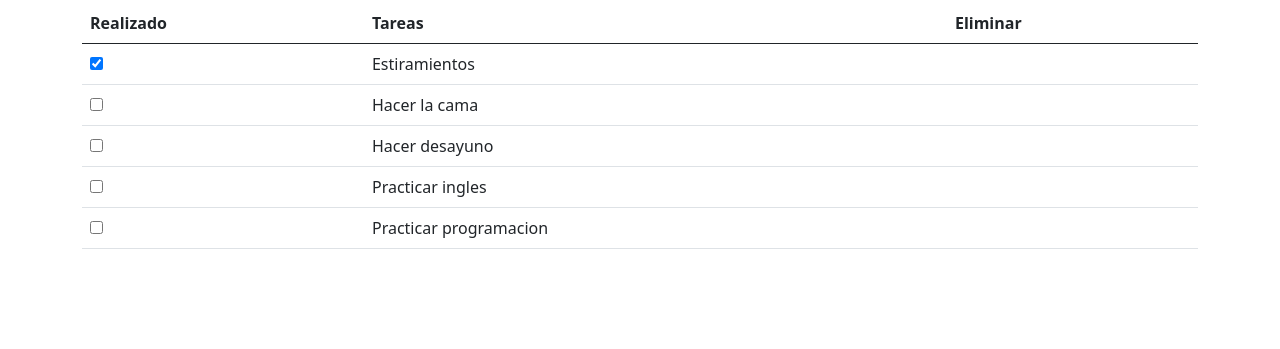
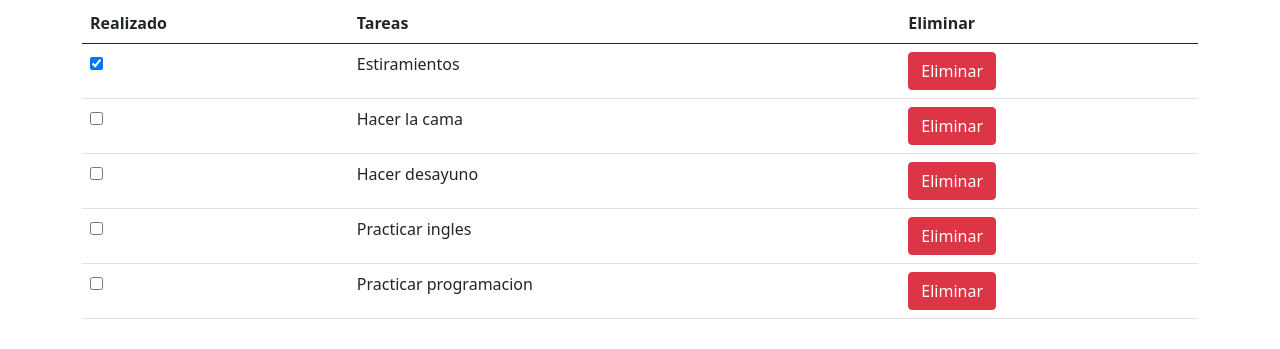
Before and after one commit to kevincisnero01/vue_tareas, a plain HTML site: page index.html in a window 1280 px wide. Shown: the part 53-402 px from the top of the page. Drawn offline with Linux system fonts and the light colour scheme.

Commit message:
Eliminar Tarea

```diff
--- a/index.html
+++ b/index.html
@@ -27,7 +27,9 @@
                         <tr v-for="task in tasks">
                             <td> <input type="checkbox" v-model="task.done"> </td>
                             <td> {{ task.name }}</td>
-                            <td>  </td>
+                            <td>
+                                <button v-on:click="deleteTask(task)" class="btn btn-danger">Eliminar</button>
+                            </td>
                         </tr>
                     </tbody>
                 </table>
@@ -68,6 +70,12 @@
                         done: false
                     }
                 ]
+            },
+            methods: {
+                deleteTask: function(task) {
+                    console.log('Tarea '+this.tasks.indexOf(task)+' Eliminada: '+task.name)
+                    this.tasks.splice(this.tasks.indexOf(task),1)
+                }
             }
         })
     </script>
```
